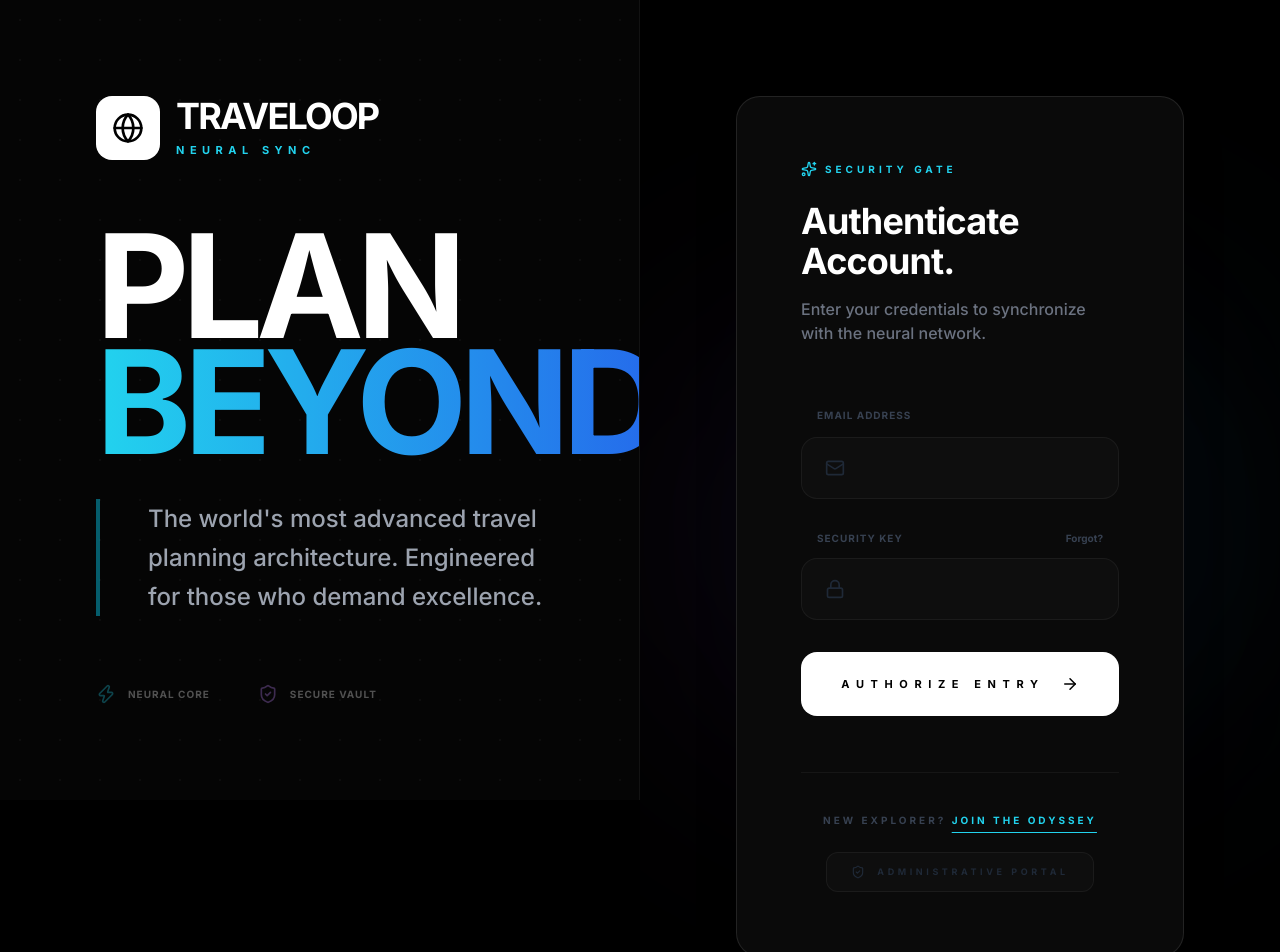
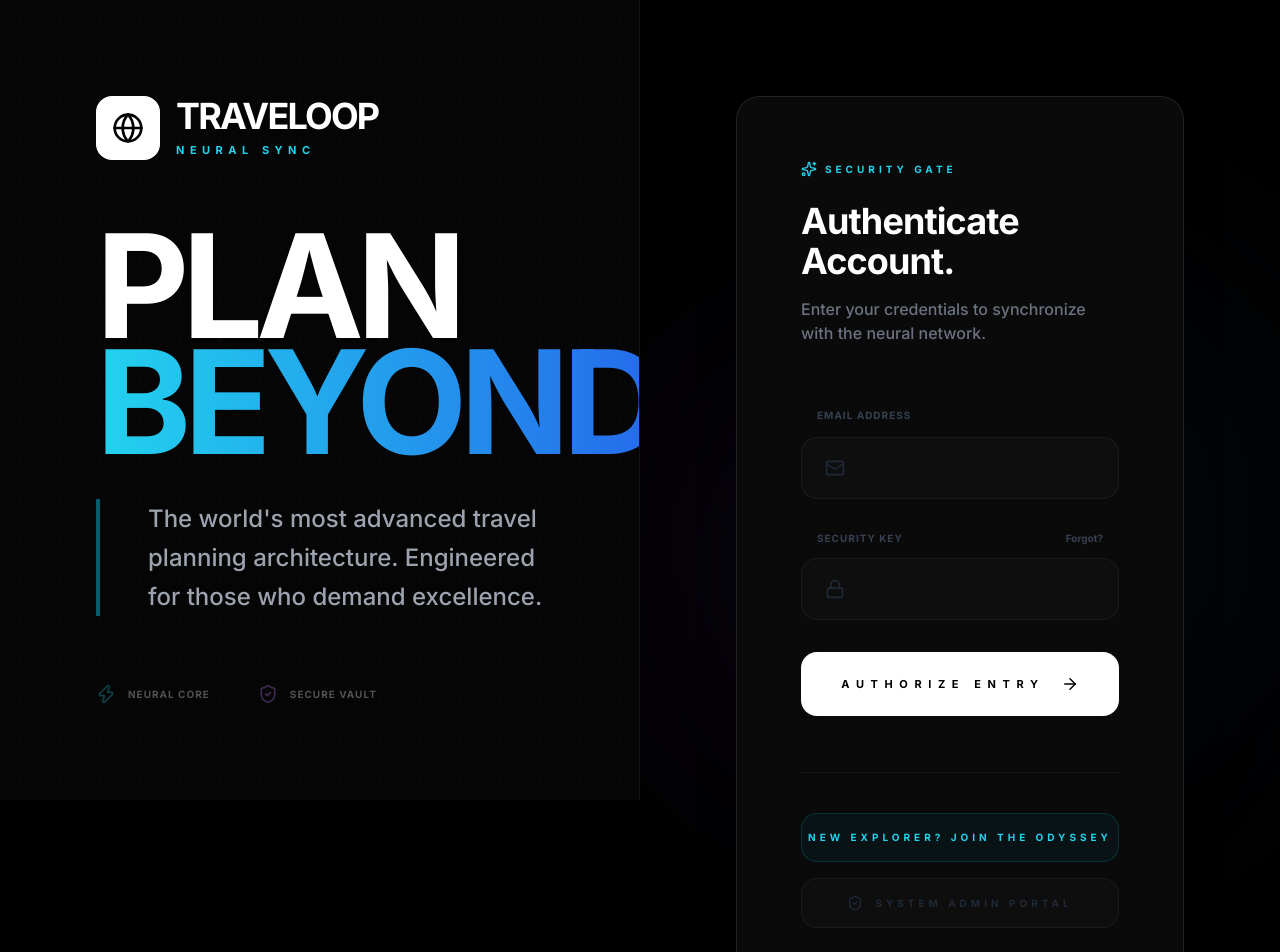
Before and after one commit to devkamani9313-lab/PARUL-HACKATHON, a Next.js app: page /login in a window 1280 px wide. Shown: the top 952 px of the page. Built offline with nearby package versions, Linux system fonts and the light colour scheme; no server answers.

Commit message:
Admin: Enhanced visibility of user and admin login options

```diff
--- a/src/app/login/page.tsx
+++ b/src/app/login/page.tsx
@@ -190,24 +190,22 @@ export default function LoginPage() {
               </button>
             </form>
 
-            <div className="mt-14 flex flex-col gap-6 items-center pt-10 border-t border-white/5">
+            <div className="mt-14 space-y-6 pt-10 border-t border-white/5">
+              <div className="flex flex-col gap-4">
                 <button
                   onClick={() => setIsLogin(!isLogin)}
-                className="text-[10px] font-black uppercase tracking-[0.3em] text-gray-700 hover:text-white transition-all"
+                  className="w-full py-4 border border-cyan-500/20 bg-cyan-500/5 rounded-2xl text-[10px] font-black uppercase tracking-[0.4em] text-cyan-400 hover:bg-cyan-500 hover:text-black transition-all"
                 >
-                {isLogin ? (
-                  <>NEW EXPLORER? <span className="text-cyan-400 underline underline-offset-8">JOIN THE ODYSSEY</span></>
-                ) : (
-                  <>BACK TO LOGIN</>
-                )}
+                  {isLogin ? "NEW EXPLORER? JOIN THE ODYSSEY" : "BACK TO USER LOGIN"}
                 </button>
 
-              <Link href="/admin-login" className="group">
-                <div className="flex items-center gap-3 py-3 px-6 bg-white/[0.02] border border-white/5 rounded-xl hover:border-red-500/30 transition-all">
-                  <ShieldCheck size={14} className="text-gray-800 group-hover:text-red-500 transition-colors" />
-                  <span className="text-[9px] font-black uppercase tracking-[0.4em] text-gray-800 group-hover:text-white">Administrative Portal</span>
+                <Link href="/admin-login" className="block">
+                  <div className="flex items-center justify-center gap-3 py-4 px-6 bg-white/[0.02] border border-white/5 rounded-2xl hover:border-red-500/30 hover:bg-red-500/5 transition-all group">
+                    <ShieldCheck size={16} className="text-gray-800 group-hover:text-red-500 transition-colors" />
+                    <span className="text-[10px] font-black uppercase tracking-[0.4em] text-gray-800 group-hover:text-white">System Admin Portal</span>
                   </div>
                 </Link>
+              </div>
             </div>
           </div>
         </motion.div>
```
Lines whose indentation alone changed are shown as unchanged.
